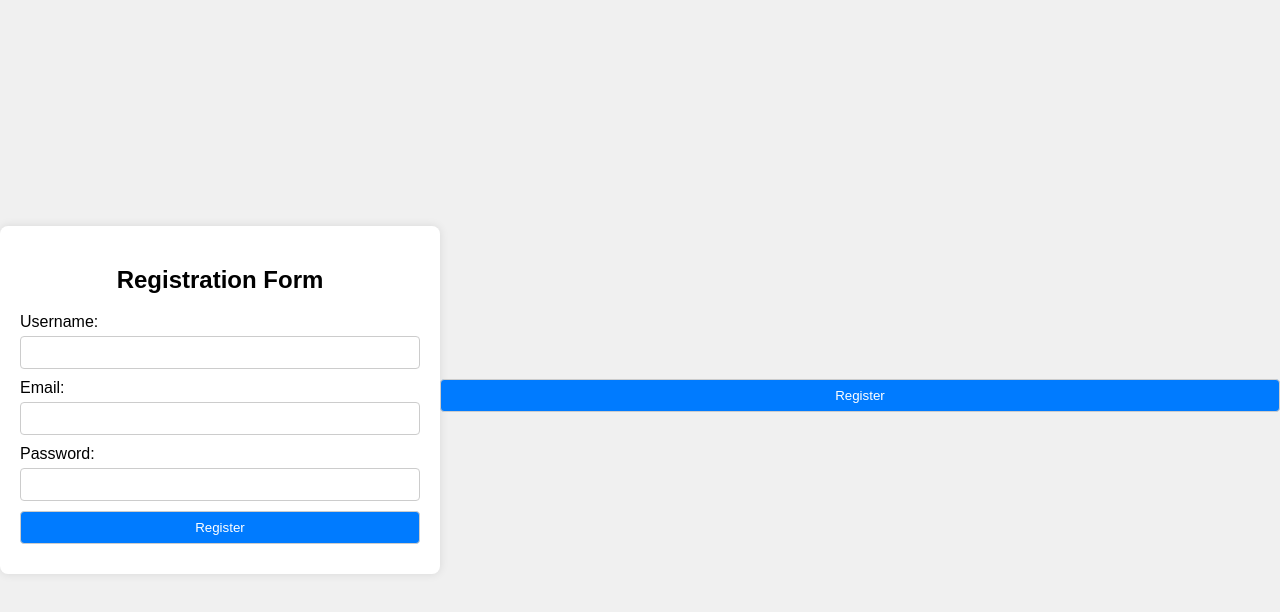
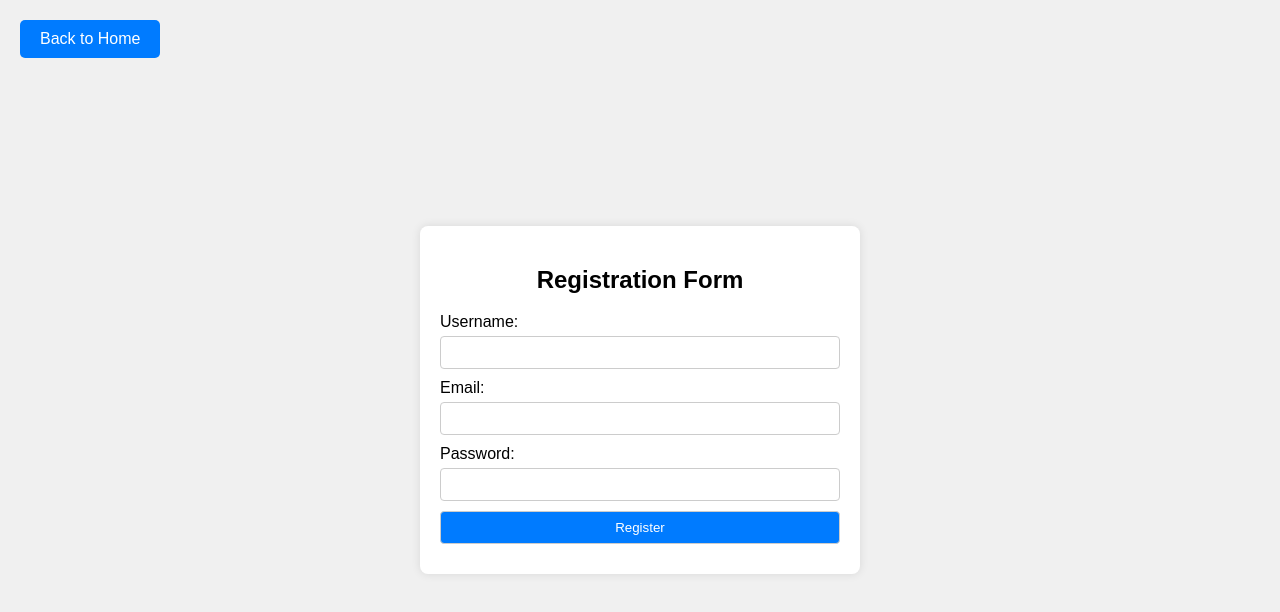
Before and after one commit to shibanxiety/FINCRAFTHUB777, a plain HTML site: page registration.html in a window 1280 px wide. Drawn offline with Linux system fonts and the light colour scheme.

Commit message:
Update registration.html

```diff
--- a/registration.html
+++ b/registration.html
@@ -30,7 +30,7 @@
             <p class="message hidden">Thank you for registering with us! We will contact you shortly.</p>
         </div>
     </div>
-<style>
+ <style>
         /* Button styling */
         .return-home-btn {
             position: fixed;
@@ -52,11 +52,10 @@
     </style>
 </head>
 <body>
-    <!-- Your registration form -->
-    <form id="registrationForm">
-        <!-- Form fields here -->
-        <button type="submit">Register</button>
-
+    <!-- Back Home button -->
+    <a href="index.html" class="return-home-btn">Back to Home</a>
+</body>
+</html>
 
 
     <script>
```
